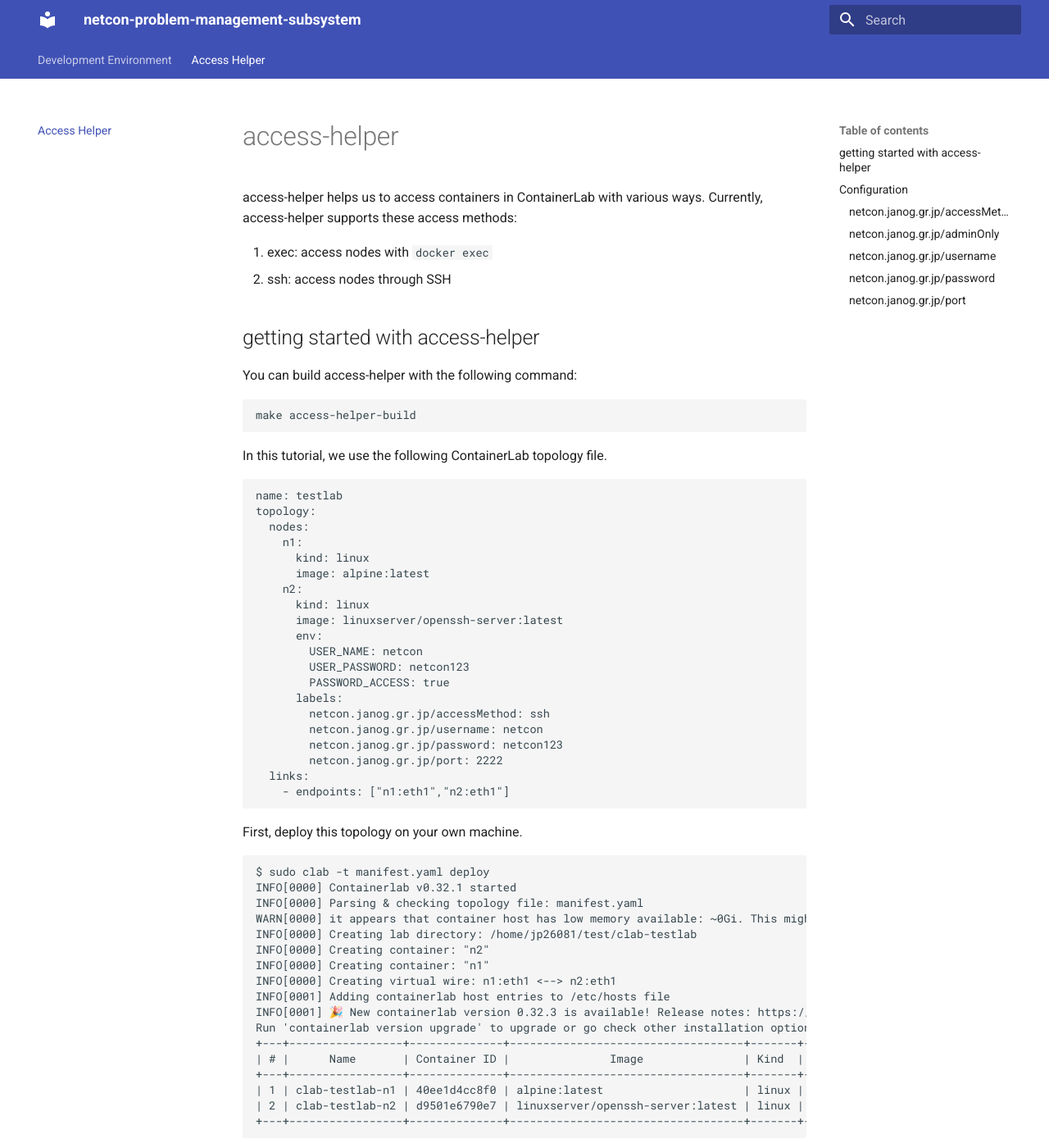
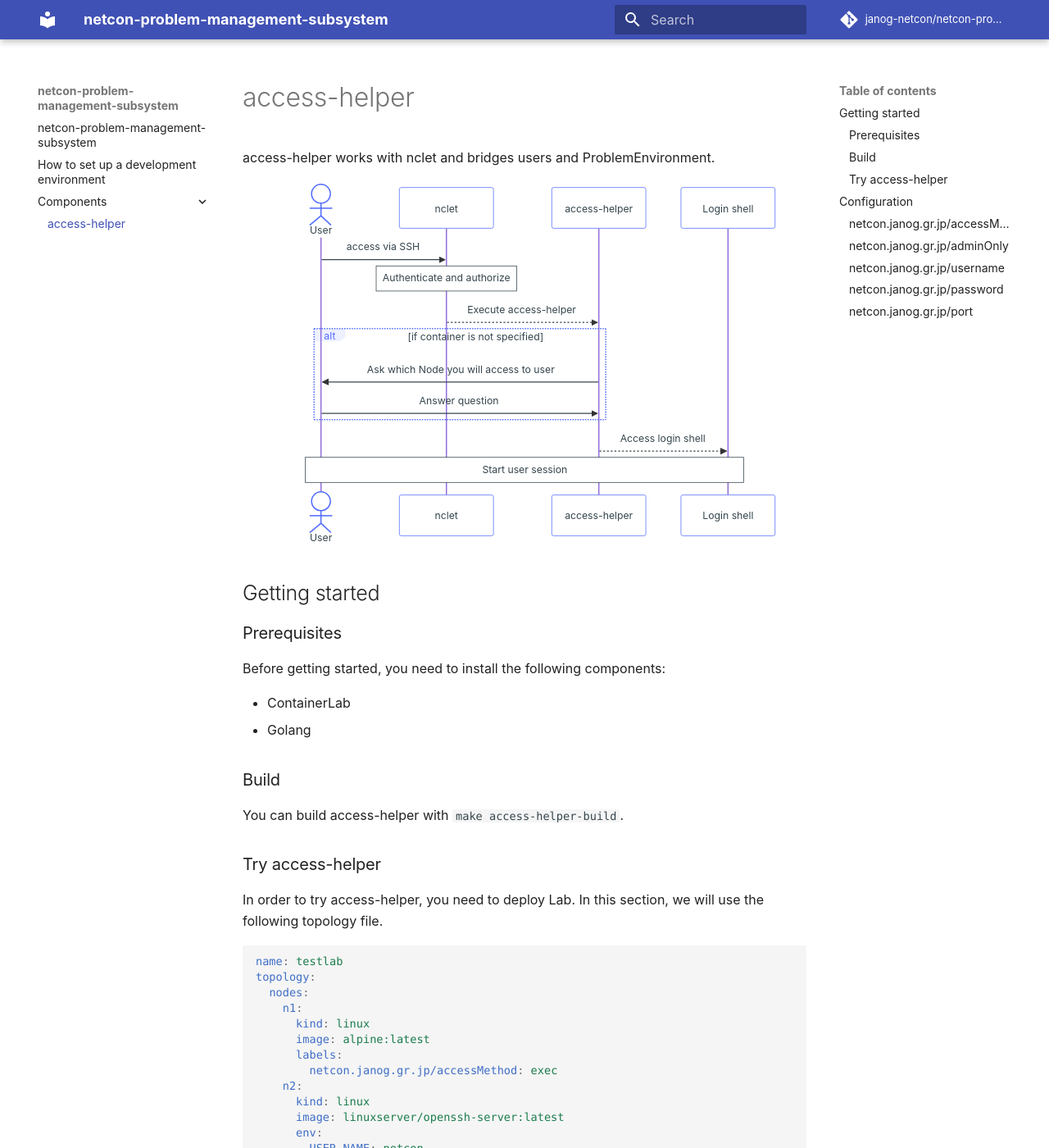
Before and after one commit to janog-netcon/netcon-problem-management-subsystem, an MkDocs documentation site: the page built from docs/components/access-helper.md, in a window 1280 px wide and 1400 px high. Shown: the whole window at 82% size. Built offline with MkDocs 1.6.1 and Material for MkDocs 9.7.7, drawn with Linux system fonts in a browser that asks for light colours; comment, search, counter and statistics services are not loaded; some of the changed text lies outside the part shown.

Commit message:
Update document

````diff
--- a/docs/access-helper.md
+++ b/docs/components/access-helper.md
@@ -1,19 +1,44 @@
 # access-helper
 
-access-helper helps us to access containers in ContainerLab with various ways. Currently, access-helper supports these access methods:
+access-helper works with nclet and bridges users and ProblemEnvironment.
 
-1. exec: access nodes with `docker exec`
-2. ssh: access nodes through SSH
+```mermaid
+sequenceDiagram
+  actor U as User
+  participant N as nclet
+  participant AH as access-helper
+  participant LS as Login shell
 
-## getting started with access-helper
+  U ->> N: access via SSH
+  Note over N: Authenticate and authorize
 
-You can build access-helper with the following command:
+  N -->> AH: Execute access-helper
 
-```
-make access-helper-build
+  alt if container is not specified
+      AH ->> U: Ask which Node you will access to user
+      U ->> AH: Answer question
+  end
+
+  AH -->> LS: Access login shell
+  Note over U, LS: Start user session
 ```
 
-In this tutorial, we use the following ContainerLab topology file.
+## Getting started
+
+### Prerequisites
+
+Before getting started, you need to install the following components:
+
+* ContainerLab
+* Golang
+
+### Build
+
+You can build access-helper with `make access-helper-build`.
+
+### Try access-helper
+
+In order to try access-helper, you need to deploy Lab. In this section, we will use the following topology file.
 
 ```yaml
 name: testlab
@@ -37,8 +64,6 @@ topology:
   links:
     - endpoints: ["n1:eth1","n2:eth1"]
 ```
-
-First, deploy this topology on your own machine.
 
 ```
 $ sudo clab -t manifest.yaml deploy
--- a/mkdocs.yml
+++ b/mkdocs.yml
@@ -1,8 +1,49 @@
 site_name: netcon-problem-management-subsystem
+
+repo_url: https://github.com/janog-netcon/netcon-problem-management-subsystem
+repo_name: janog-netcon/netcon-problem-management-subsystem
+
 theme:
   name: material
+  favicon: icon.png
+  font: false
   features:
-    - navigation.tabs
-nav:
-  - Development Environment: ./devenv.md
-  - Access Helper: ./access-helper.md
+  - navigation.expand
+  - navigation.instant
+  - navigation.tracking
+  - navigation.top
+  - search.suggest
+  - search.highlight
+  - search.share
+  - tags
+
+markdown_extensions:
+- abbr
+- admonition
+- def_list
+- footnotes
+- tables
+- pymdownx.betterem
+- pymdownx.caret
+- pymdownx.critic
+- pymdownx.details
+- pymdownx.highlight:
+    anchor_linenums: true
+- pymdownx.inlinehilite
+- pymdownx.keys
+- pymdownx.mark
+- pymdownx.superfences:
+    custom_fences:
+      - name: mermaid
+        class: mermaid
+        format: !!python/name:pymdownx.superfences.fence_code_format
+- pymdownx.tabbed:
+    alternate_style: true
+- pymdownx.tasklist:
+    custom_checkbox: true
+- pymdownx.tilde
+
+plugins:
+- search:
+    separator: '[\s]'
+    prebuild_index: true
````
Also changed, not shown: other parts of docs/components/access-helper.md (+3 -1 lines).
